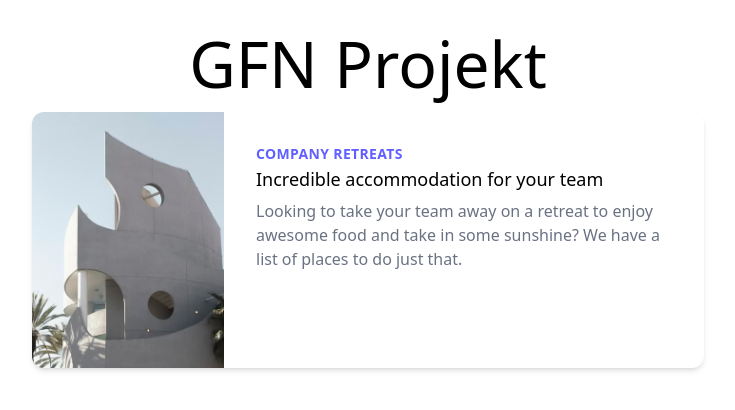
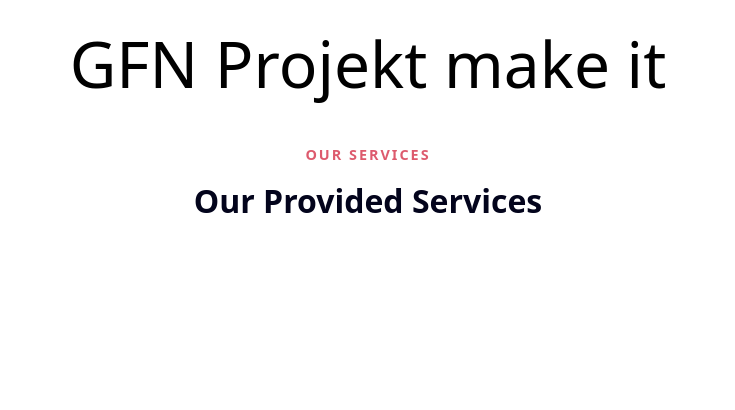
Before and after one commit to pewobox79/gfn-team-projekt, a React (Vite) app in the folder frontend-vite/: page / in a window 1280 px wide. Shown: the top 410 px of the page, without its empty margins (272-1007 px from the left). Built offline with nearby package versions, Linux system fonts and the light colour scheme.

Commit message:
Heading Element added

```diff
--- a/frontend-vite/package.json
+++ b/frontend-vite/package.json
@@ -19,7 +19,7 @@
   "devDependencies": {
     "@eslint/js": "^9.39.1",
     "@types/node": "^24.10.1",
-    "@types/react": "^19.2.7",
+    "@types/react": "^19.2.14",
     "@types/react-dom": "^19.2.3",
     "@vitejs/plugin-react": "^5.1.1",
     "eslint": "^9.39.1",
--- /dev/null
+++ b/frontend-vite/src/components/HeadingElement.tsx
@@ -0,0 +1,25 @@
+import React from 'react'
+
+interface HeadingElementProps{
+    title: string
+    eyebrow?: string
+    level?: Level
+    align?: Align
+
+}
+
+type Level= 'h1' | 'h2' | 'h3' | 'h4'
+type Align= 'left' | 'center' | 'right'
+
+const HeadingElement=({level='h2', align='center', title, eyebrow}: HeadingElementProps)=>{
+    const Tag: React.ElementType = level
+    return (
+    <div className={`heading heading--${align}`}>
+        {eyebrow && <p className={`heading__eyebrow`}>{eyebrow}</p>}
+        {React.createElement(Tag, {className:'heading__title'}, title)}
+
+    </div>
+    )
+}
+
+export default HeadingElement
--- a/frontend-vite/src/index.css
+++ b/frontend-vite/src/index.css
@@ -1 +1,46 @@
 @import "tailwindcss";
+
+.heading{
+    margin: 2rem auto;
+}
+
+.heading--center{
+    text-align: center;
+}
+
+.heading--left{
+    text-align: left;
+}
+
+.heading--right{
+    text-align: right;
+}
+
+.heading__eyebrow{
+    color: #DD5B6E;;
+    text-transform: uppercase;
+    margin-bottom: 1rem;
+    font-weight: bold;
+    font-size: 0.9rem;
+    letter-spacing: 2px;
+}
+
+.heading__title{
+    font-weight: 700;
+    color: #03041C;
+    line-height: 1.2;
+    margin: 0;
+}
+
+h1.heading__title{
+    font-size: 3rem;
+}
+h2.heading__title{
+    font-size: 2rem;
+}
+h3.heading__title{
+    font-size: 1.6rem;
+}
+h4.heading__title{
+    font-size: 1.2rem;
+}
--- a/frontend-vite/src/pages/HomePage.tsx
+++ b/frontend-vite/src/pages/HomePage.tsx
@@ -1,10 +1,14 @@
-import TestElement from "@/components/TestElement";
+import HeadingElement from "@/components/HeadingElement"
 
 
 export default function HomePage() {
 
     return <>
-        <h1 className="text-[4rem]">GFN Projekt</h1>
-        <TestElement />
+        <h1 className="text-[4rem]">GFN Projekt make it</h1>
+        <HeadingElement
+        eyebrow="OUR SERVICES"
+        title="Our Provided Services"
+        level="h2"
+        />
     </>
 }
```
Also changed, not shown: 2 other files (tests, documents, lock files or other folders).
